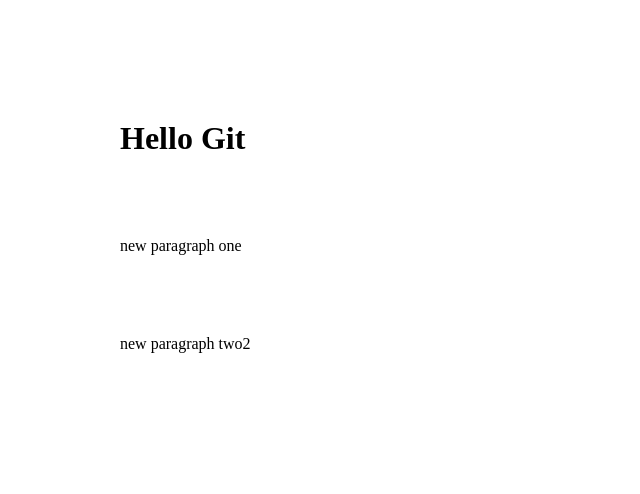
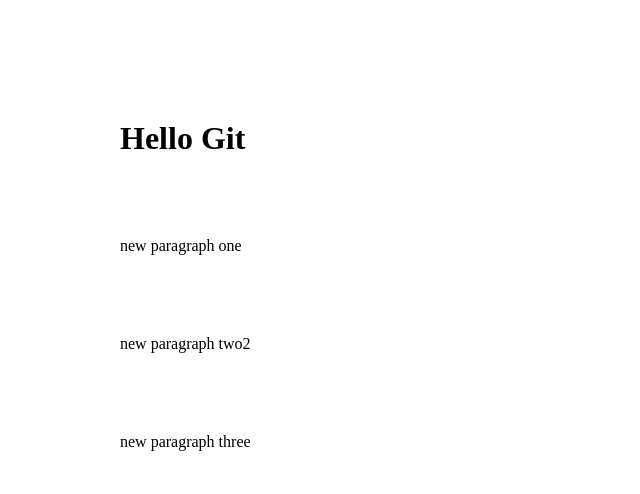
Before and after one commit to MishaCapral/git-course, a plain HTML site: page index.html in a window 1280 px wide. Shown: the whole page, without its empty margins (0-640 px from the left). Drawn offline with Linux system fonts and the light colour scheme.

Commit message:
add new <p> three

```diff
--- a/index.html
+++ b/index.html
@@ -16,6 +16,7 @@
     <h1>Hello Git</h1>
     <p>new paragraph one</p>
     <p>new paragraph two2</p>
+    <p>new paragraph three</p>
     <script src="script.js"></script>
   </body>
 </html>
```
